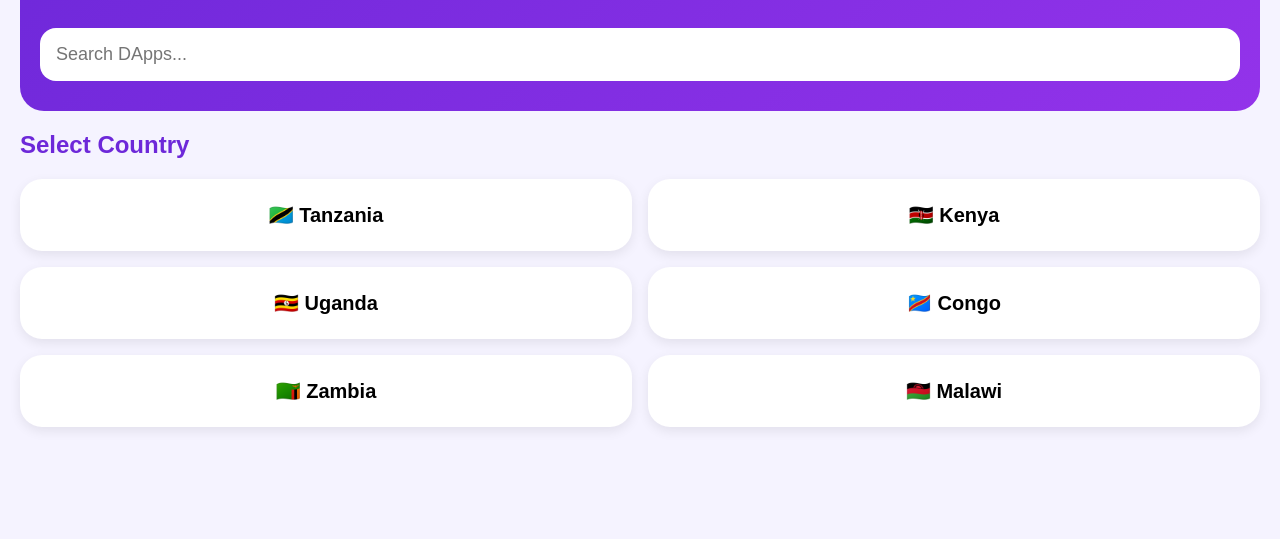
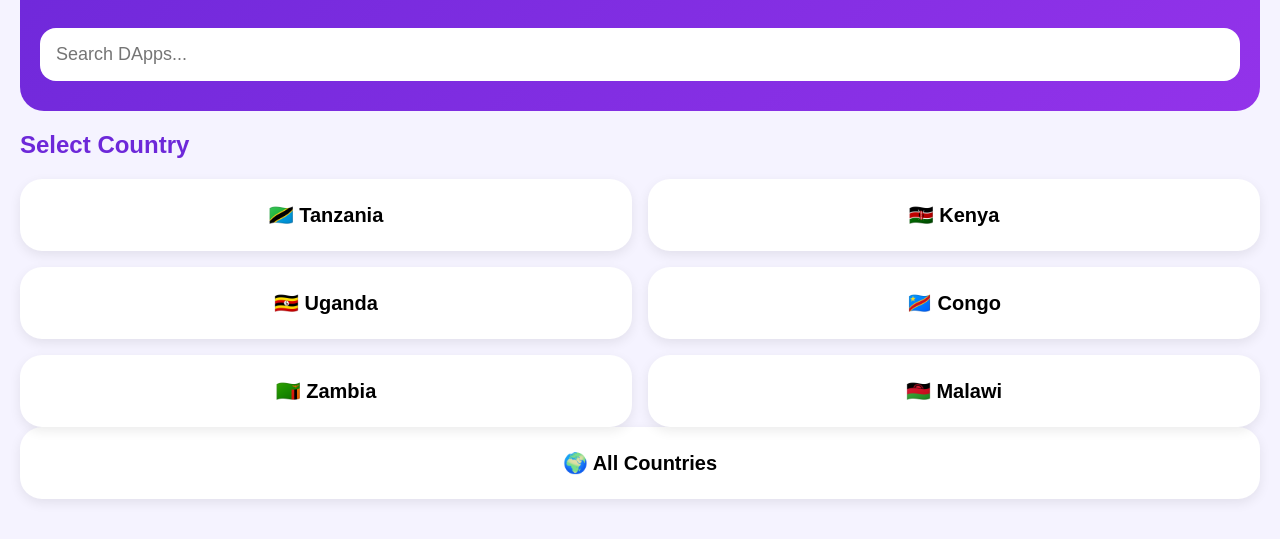
Before and after one commit to Imzulfa/PamojaMart-, a plain HTML site: page index.html in a window 1280 px wide. Shown: the part 151-690 px from the top of the page. Drawn offline with Linux system fonts and the light colour scheme.

Commit message:
Update index.html

```diff
--- a/index.html
+++ b/index.html
@@ -66,6 +66,7 @@
   <div class="card" onclick="openCountry('zambia')">🇿🇲 Zambia</div>
   <div class="card" onclick="openCountry('malawi')">🇲🇼 Malawi</div>
 </div>
+  <div class="card" onclick="openCountry('all')">🌍 All Countries</div>
 <script>
 function openCategory(category) {
   if (category === 'finance') {
```
